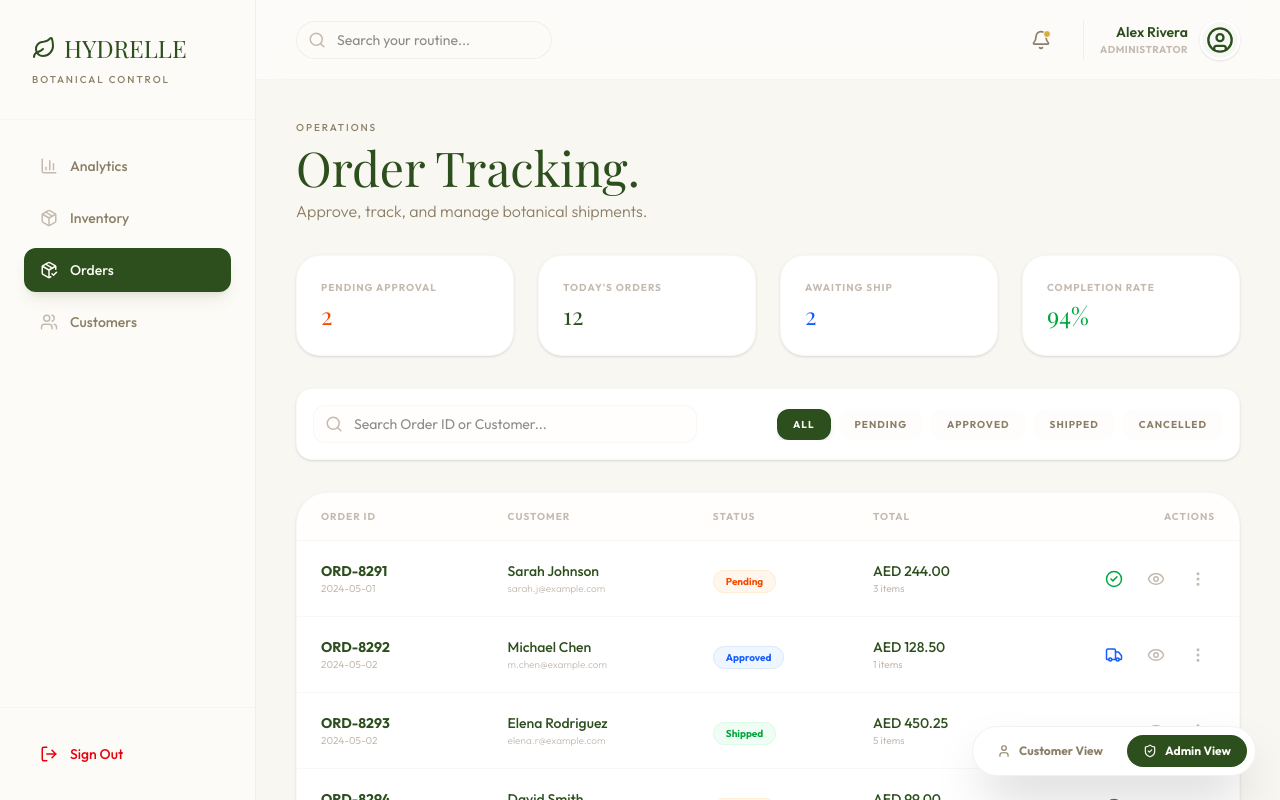
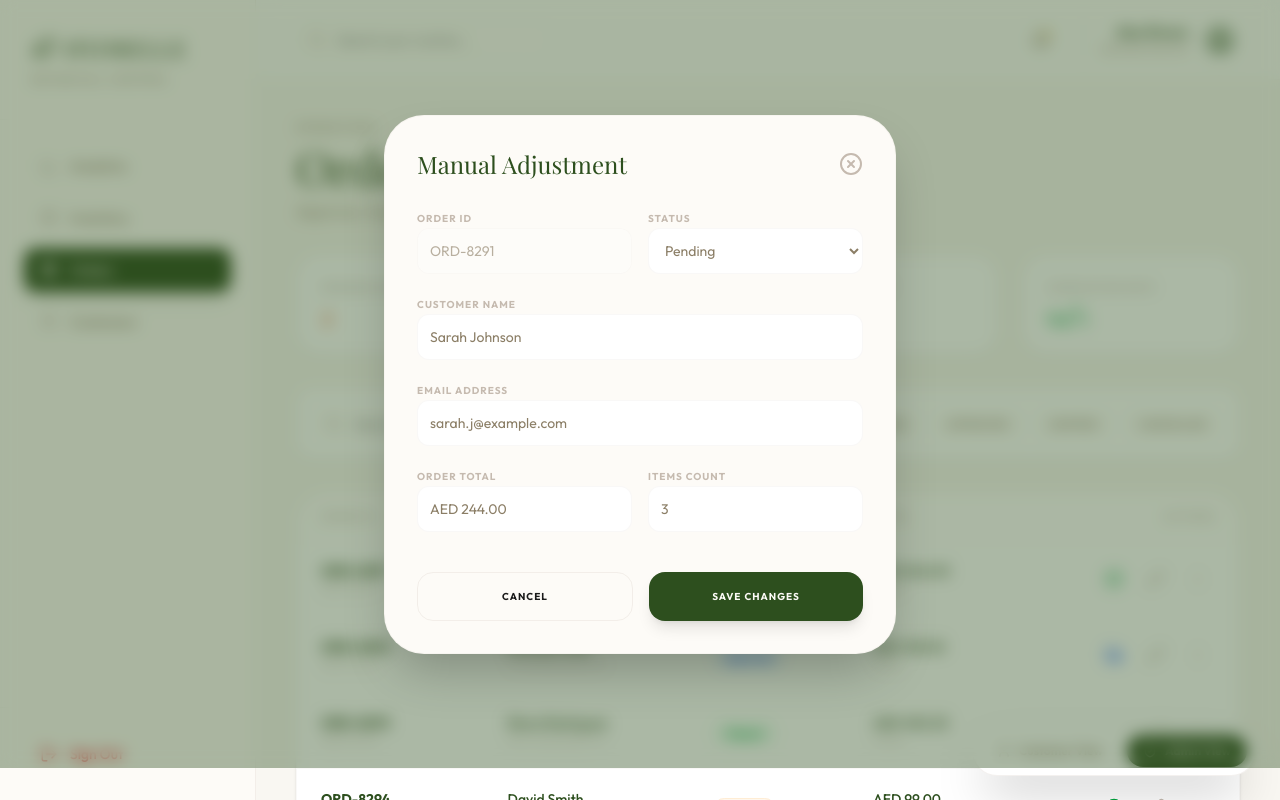
Before and after one commit to thameem89/hydrelle, a Next.js app: page /dashboard/admin/orders in a window 1280 px wide. Both pictures are taken after a click on the button 1156 px from the left and 578 px from the top of the page. Shown: the top 800 px of the page. Built offline with nearby package versions, Linux system fonts and the light colour scheme; a web font is replaced by a local one.

Commit message:
Admin: Add manual order edit functionality with adjustment modal

```diff
--- a/app/dashboard/admin/orders/page.tsx
+++ b/app/dashboard/admin/orders/page.tsx
@@ -12,7 +12,8 @@ import {
   Eye,
   Clock,
   ExternalLink,
-  ChevronRight
+  ChevronRight,
+  Edit2
 } from 'lucide-react';
 import { cn } from '@/lib/utils';
 
@@ -29,6 +30,8 @@ const OrderManagement = () => {
   const [orders, setOrders] = useState(initialOrders);
   const [filter, setFilter] = useState('All');
   const [search, setSearch] = useState('');
+  const [isEditModalOpen, setIsEditModalOpen] = useState(false);
+  const [editingOrder, setEditingOrder] = useState<any>(null);
 
   const statusColors = {
     'Pending': 'bg-orange-50 text-orange-600 border-orange-100',
@@ -41,6 +44,14 @@ const OrderManagement = () => {
     setOrders(orders.map(order =>
       order.id === id ? { ...order, status: newStatus } : order
     ));
+  };
+
+  const handleEditSave = (e: React.FormEvent) => {
+    e.preventDefault();
+    setOrders(orders.map(order =>
+      order.id === editingOrder.id ? editingOrder : order
+    ));
+    setIsEditModalOpen(false);
   };
 
   const filteredOrders = orders.filter(order => {
@@ -57,6 +68,120 @@ const OrderManagement = () => {
         <h1 className="text-4xl md:text-5xl font-serif text-botanical-dark">Order Tracking.</h1>
         <p className="text-earth-deep font-light">Approve, track, and manage botanical shipments.</p>
       </div>
+
+      {/* Edit Modal */}
+      <AnimatePresence>
+        {isEditModalOpen && editingOrder && (
+          <div className="fixed inset-0 z-[110] flex items-center justify-center p-6">
+            <motion.div
+              initial={{ opacity: 0 }}
+              animate={{ opacity: 1 }}
+              exit={{ opacity: 0 }}
+              onClick={() => setIsEditModalOpen(false)}
+              className="absolute inset-0 bg-botanical-dark/40 backdrop-blur-sm"
+            />
+            <motion.div
+              initial={{ opacity: 0, scale: 0.9, y: 20 }}
+              animate={{ opacity: 1, scale: 1, y: 0 }}
+              exit={{ opacity: 0, scale: 0.9, y: 20 }}
+              className="relative bg-cream w-full max-w-lg p-8 rounded-[2.5rem] shadow-2xl border border-earth-soft/10 overflow-hidden"
+            >
+              <div className="space-y-6">
+                <div className="flex justify-between items-center">
+                  <h2 className="text-2xl font-serif text-botanical-dark">Manual Adjustment</h2>
+                  <button onClick={() => setIsEditModalOpen(false)} className="text-earth-soft">
+                    <XCircle size={24} />
+                  </button>
+                </div>
+
+                <form onSubmit={handleEditSave} className="space-y-4">
+                  <div className="grid grid-cols-2 gap-4">
+                    <div className="space-y-1">
+                      <label className="text-[10px] uppercase tracking-widest font-bold text-earth-soft">Order ID</label>
+                      <input
+                        disabled
+                        value={editingOrder.id}
+                        className="w-full bg-white/50 border border-earth-soft/10 p-3 rounded-xl text-sm text-earth-deep opacity-60"
+                      />
+                    </div>
+                    <div className="space-y-1">
+                      <label className="text-[10px] uppercase tracking-widest font-bold text-earth-soft">Status</label>
+                      <select
+                        value={editingOrder.status}
+                        onChange={(e) => setEditingOrder({...editingOrder, status: e.target.value})}
+                        className="w-full bg-white border border-earth-soft/10 p-3 rounded-xl text-sm text-earth-deep focus:outline-none focus:ring-1 focus:ring-botanical-dark"
+                      >
+                        {['Pending', 'Approved', 'Shipped', 'Cancelled'].map(s => (
+                          <option key={s} value={s}>{s}</option>
+                        ))}
+                      </select>
+                    </div>
+                  </div>
+
+                  <div className="space-y-1">
+                    <label className="text-[10px] uppercase tracking-widest font-bold text-earth-soft">Customer Name</label>
+                    <input
+                      required
+                      value={editingOrder.customer}
+                      onChange={(e) => setEditingOrder({...editingOrder, customer: e.target.value})}
+                      className="w-full bg-white border border-earth-soft/10 p-3 rounded-xl text-sm text-earth-deep focus:outline-none focus:ring-1 focus:ring-botanical-dark"
+                    />
+                  </div>
+
+                  <div className="space-y-1">
+                    <label className="text-[10px] uppercase tracking-widest font-bold text-earth-soft">Email Address</label>
+                    <input
+                      type="email"
+                      required
+                      value={editingOrder.email}
+                      onChange={(e) => setEditingOrder({...editingOrder, email: e.target.value})}
+                      className="w-full bg-white border border-earth-soft/10 p-3 rounded-xl text-sm text-earth-deep focus:outline-none focus:ring-1 focus:ring-botanical-dark"
+                    />
+                  </div>
+
+                  <div className="grid grid-cols-2 gap-4">
+                    <div className="space-y-1">
+                      <label className="text-[10px] uppercase tracking-widest font-bold text-earth-soft">Order Total</label>
+                      <input
+                        required
+                        value={editingOrder.total}
+                        onChange={(e) => setEditingOrder({...editingOrder, total: e.target.value})}
+                        className="w-full bg-white border border-earth-soft/10 p-3 rounded-xl text-sm text-earth-deep focus:outline-none focus:ring-1 focus:ring-botanical-dark"
+                      />
+                    </div>
+                    <div className="space-y-1">
+                      <label className="text-[10px] uppercase tracking-widest font-bold text-earth-soft">Items Count</label>
+                      <input
+                        type="number"
+                        required
+                        value={editingOrder.items}
+                        onChange={(e) => setEditingOrder({...editingOrder, items: parseInt(e.target.value)})}
+                        className="w-full bg-white border border-earth-soft/10 p-3 rounded-xl text-sm text-earth-deep focus:outline-none focus:ring-1 focus:ring-botanical-dark"
+                      />
+                    </div>
+                  </div>
+
+                  <div className="pt-6 flex gap-4">
+                    <button
+                      type="button"
+                      onClick={() => setIsEditModalOpen(false)}
+                      className="flex-1 py-4 border border-earth-soft/20 rounded-2xl text-[10px] font-bold uppercase tracking-widest hover:bg-white transition-all"
+                    >
+                      Cancel
+                    </button>
+                    <button
+                      type="submit"
+                      className="flex-1 py-4 bg-botanical-dark text-cream rounded-2xl text-[10px] font-bold uppercase tracking-widest hover:bg-earth-deep transition-all shadow-lg"
+                    >
+                      Save Changes
+                    </button>
+                  </div>
+                </form>
+              </div>
+            </motion.div>
+          </div>
+        )}
+      </AnimatePresence>
 
       {/* Stats Summary */}
       <div className="grid grid-cols-2 md:grid-cols-4 gap-4 md:gap-6">
@@ -168,8 +293,15 @@ const OrderManagement = () => {
                             <Truck size={18} />
                           </button>
                         )}
-                        <button className="p-2 text-earth-soft hover:bg-cream rounded-lg transition-colors">
-                          <Eye size={18} />
+                        <button
+                          onClick={() => {
+                            setEditingOrder(order);
+                            setIsEditModalOpen(true);
+                          }}
+                          className="p-2 text-earth-soft hover:bg-cream rounded-lg transition-colors"
+                          title="Edit Order"
+                        >
+                          <Edit2 size={18} />
                         </button>
                         <button className="p-2 text-earth-soft hover:bg-cream rounded-lg transition-colors">
                           <MoreVertical size={18} />
```
